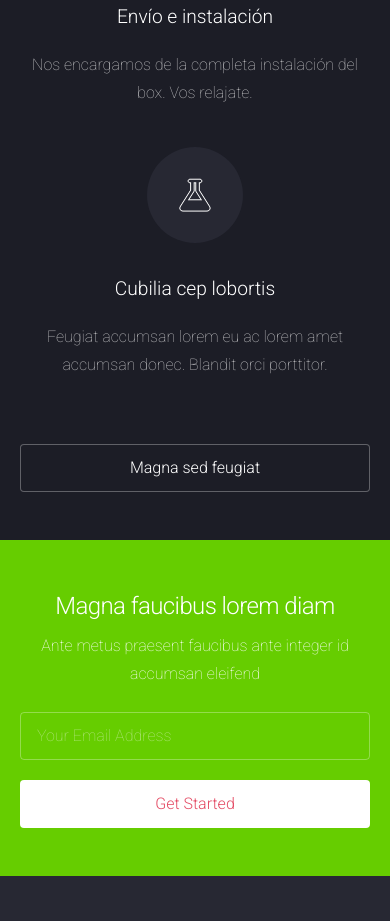
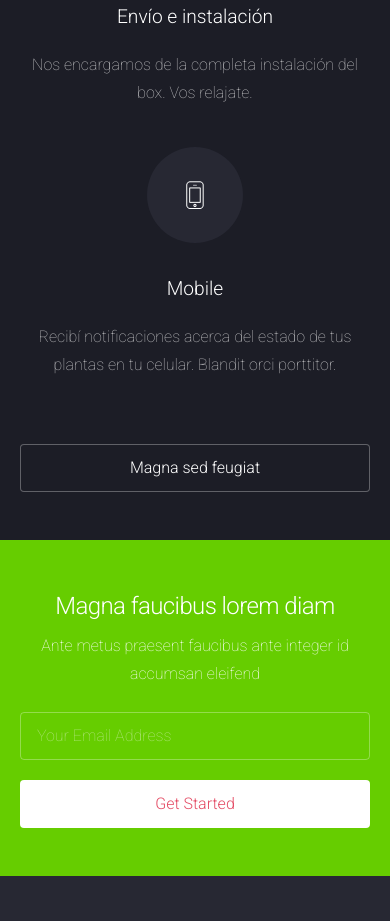
Before and after one commit to carlosbollero/GrowBox, a plain HTML site: page index.html in a window 390 px wide. Shown: the part 3168-4089 px from the top of the page. Drawn offline with Linux system fonts and the light colour scheme.

Commit message:
Modificado icono y texto mobile

```diff
--- a/index.html
+++ b/index.html
@@ -157,9 +157,9 @@
 								<p>Nos encargamos de la completa instalación del box. Vos relajate.</p>
 							</section>
 							<section class="4u$ 6u(medium) 12u$(xsmall)">
-								<span class="icon alt major fa-flask"></span>
-								<h3>Cubilia cep lobortis</h3>
-								<p>Feugiat accumsan lorem eu ac lorem amet accumsan donec. Blandit orci porttitor.</p>
+								<span class="icon alt major fa-mobile"></span>
+								<h3>Mobile</h3>
+								<p>Recibí notificaciones acerca del estado de tus plantas en tu celular. Blandit orci porttitor.</p>
 							</section>
                             <!--
 							<section class="4u 6u$(medium) 12u$(xsmall)">
```
